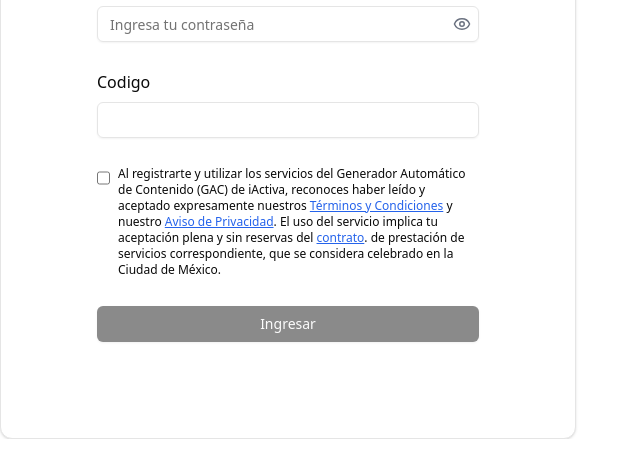
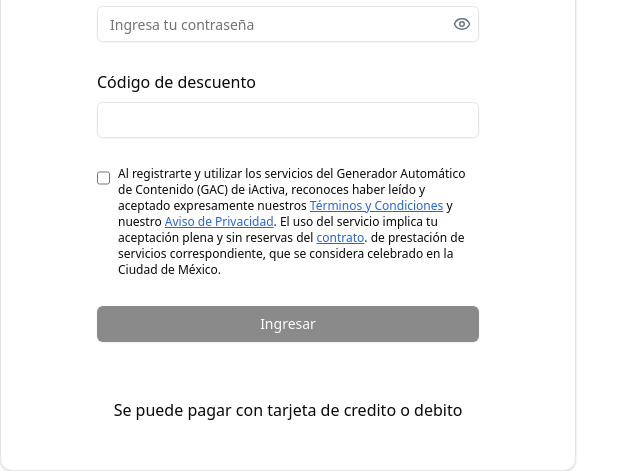
Before and after one commit to info-iactiva/next-gac-content-plataform, a Next.js app: page /register in a window 1280 px wide. Shown: the part 719-1190 px from the top of the page, without its empty margins (0-640 px from the left). Before the commit the page ends 1158 px from the top, so only its background shows below. Built offline with nearby package versions, Linux system fonts and the light colour scheme; no server answers.

Commit message:
fix: change data

```diff
--- a/src/app/contratar/PlanClient.tsx
+++ b/src/app/contratar/PlanClient.tsx
@@ -158,7 +158,7 @@ export default function ContratacionPage() {
 
                     {mostrarCodigo && (
                         <div className="mt-3 p-4 border border-green-400 bg-green-50 rounded-lg text-green-800">
-                            ✅ Tu código es <strong>GACLANZAMIENTO</strong>. Ingresalo en el formulario de registro.
+                            ✅ Tu código es <strong>lanzamientogac</strong>. Ingresalo en el formulario de registro.
                         </div>
                         )}
                 </div>
--- a/src/app/register/page.tsx
+++ b/src/app/register/page.tsx
@@ -42,7 +42,7 @@ export default function Register({ children,idplan,nameplan}: RegisterProps) {
   const [isContactModalOpen, setIsContactModalOpen] = useState(false);
   const [check,setCheck] = useState(true);
   const [idUser,setIdUser] = useState('');
-  const pagarRef = useRef<HTMLDivElement>(null);
+  const pagarRef = useRef<HTMLHeadingElement>(null);
 
 const hanleonregister = async (data: z.infer<typeof formSchemaRegister>) => {
 
@@ -347,7 +347,7 @@ const hanleonregister = async (data: z.infer<typeof formSchemaRegister>) => {
             render={({ field }) => (
               <FormItem >
                 <div className="flex items-center gap-2 ">
-                <Label htmlFor="codigo" className="text-xs lg:text-base " >Codigo</Label>
+                <Label htmlFor="codigo" className="text-xs lg:text-base " >Código de descuento </Label>
               </div>
                 <FormControl>
                   <Input
@@ -447,10 +447,12 @@ const hanleonregister = async (data: z.infer<typeof formSchemaRegister>) => {
 
 
 
-            <div ref={pagarRef}  className={`rounded-2xl w-[50%] p-6 m-auto ${check ? ' hidden' : ''}`}>
+            <div  className={`rounded-2xl w-[100%] p-6 lg:w-[70%]${check ? ' hidden' : ''}`}>
                 <h1 className='text-center text-xl font-bold mb-5'>Pagar:</h1>
                 <Suscripcion planId={idplan} userId={idUser}/>
             </div>
+
+            <h3  ref={pagarRef}>Se puede pagar con tarjeta de credito o debito</h3>
         </div>
         </CardContent>
 
--- a/src/app/register/zod.validation.tsx
+++ b/src/app/register/zod.validation.tsx
@@ -34,7 +34,9 @@ import { z } from "zod";
 import { SECTORES } from "./sectores"; // Assuming you have a file that exports the SECTORES array
 const CODES = [
   'GACLANZAMIENTO',
-  " "
+  " ",
+  "",
+  'lanzamientogac'
 ]
 
 export const formSchemaRegister = z.object({
```
